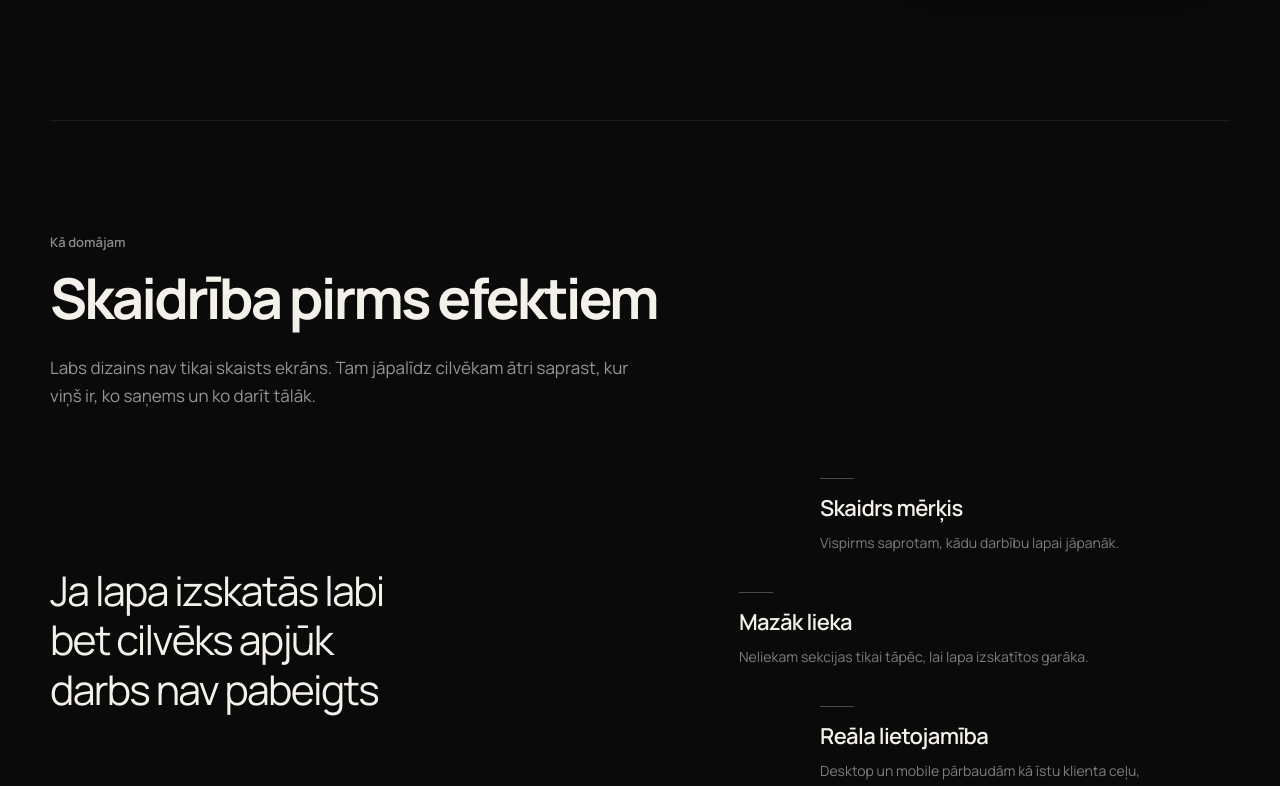
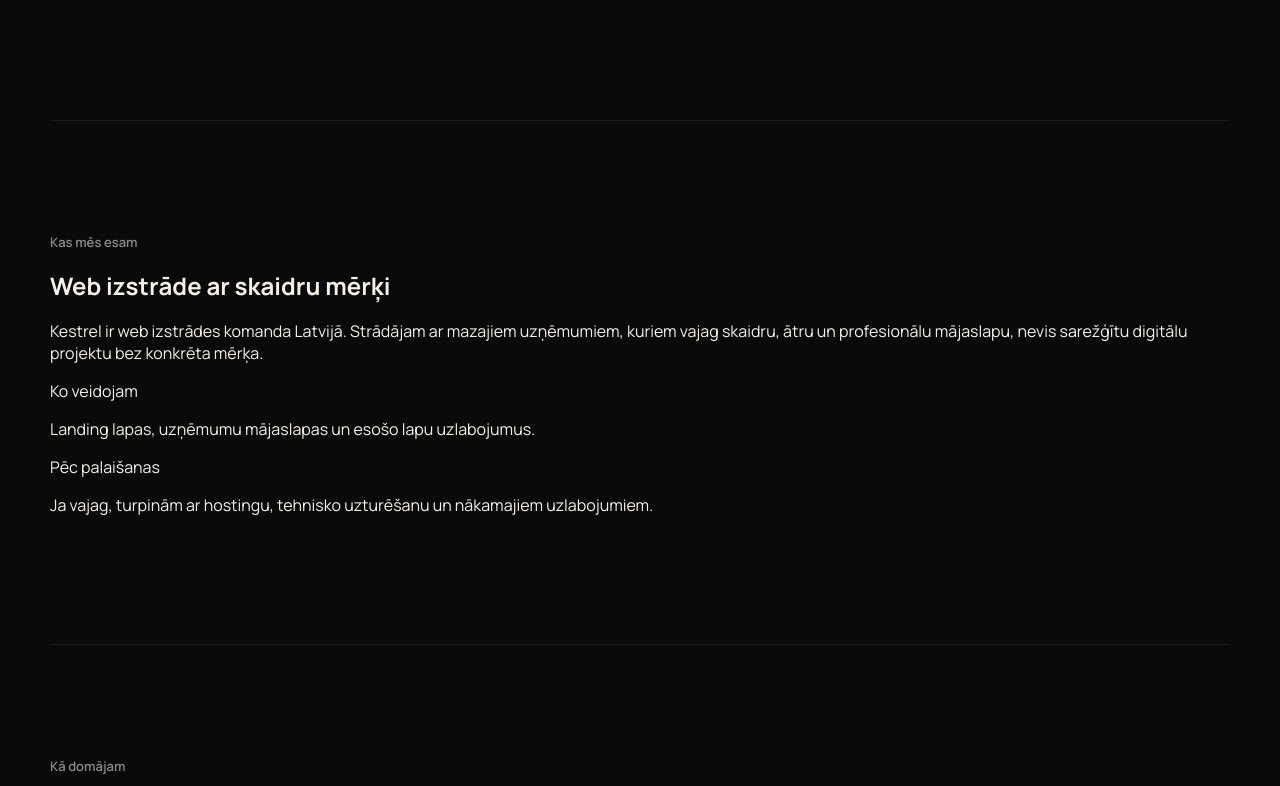
Before and after one commit to davisl24/WEBSITEAGENCY, a Next.js app: page /par-mums in a window 1280 px wide. Shown: the part 680-1466 px from the top of the page. Built offline with nearby package versions, Linux system fonts and the light colour scheme.

Commit message:
content: add real company context to about page

```diff
--- a/app/par-mums/page.tsx
+++ b/app/par-mums/page.tsx
@@ -56,6 +56,42 @@ export default function AboutPage() {
               <span className="about-browser-cta"/>
             </div>
           </div>
+        </div>
+      </section>
+
+
+      <section className="service-page-section about-company-section" aria-labelledby="about-company-title">
+        <div className="about-company-intro">
+          <RevealOnView>
+            <p className="service-page-kicker">Kas mēs esam</p>
+          </RevealOnView>
+
+          <RevealOnView className="line-mask-reveal" delay={60}>
+            <h2 id="about-company-title" className="service-line-stack about-company-title">
+              <span className="service-reveal-line"><span>Web izstrāde ar skaidru mērķi</span></span>
+            </h2>
+          </RevealOnView>
+        </div>
+
+        <div className="about-company-layout">
+          <RevealOnView className="about-company-main">
+            <p>
+              Kestrel ir web izstrādes komanda Latvijā. Strādājam ar mazajiem
+              uzņēmumiem, kuriem vajag skaidru, ātru un profesionālu mājaslapu,
+              nevis sarežģītu digitālu projektu bez konkrēta mērķa.
+            </p>
+          </RevealOnView>
+
+          <RevealOnView className="about-company-side" delay={120}>
+            <div>
+              <span>Ko veidojam</span>
+              <p>Landing lapas, uzņēmumu mājaslapas un esošo lapu uzlabojumus.</p>
+            </div>
+            <div>
+              <span>Pēc palaišanas</span>
+              <p>Ja vajag, turpinām ar hostingu, tehnisko uzturēšanu un nākamajiem uzlabojumiem.</p>
+            </div>
+          </RevealOnView>
         </div>
       </section>
 
```
